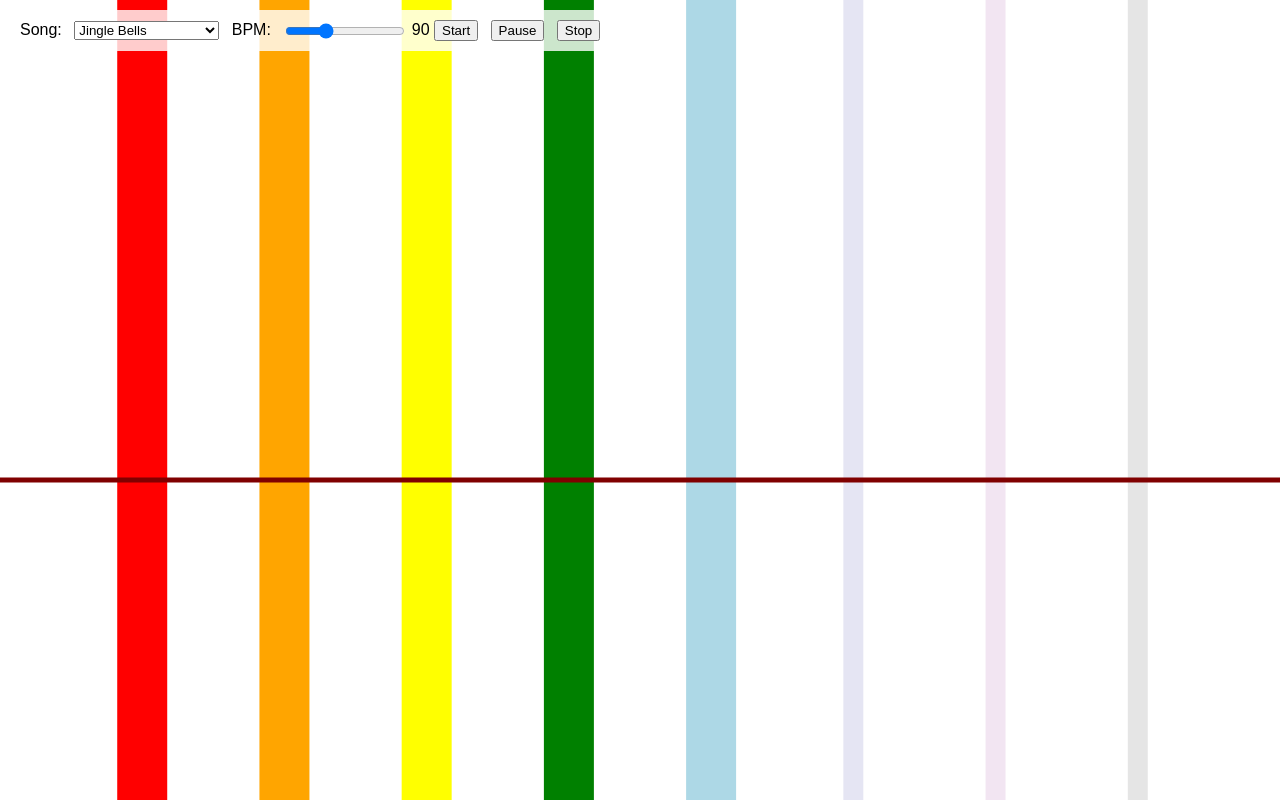
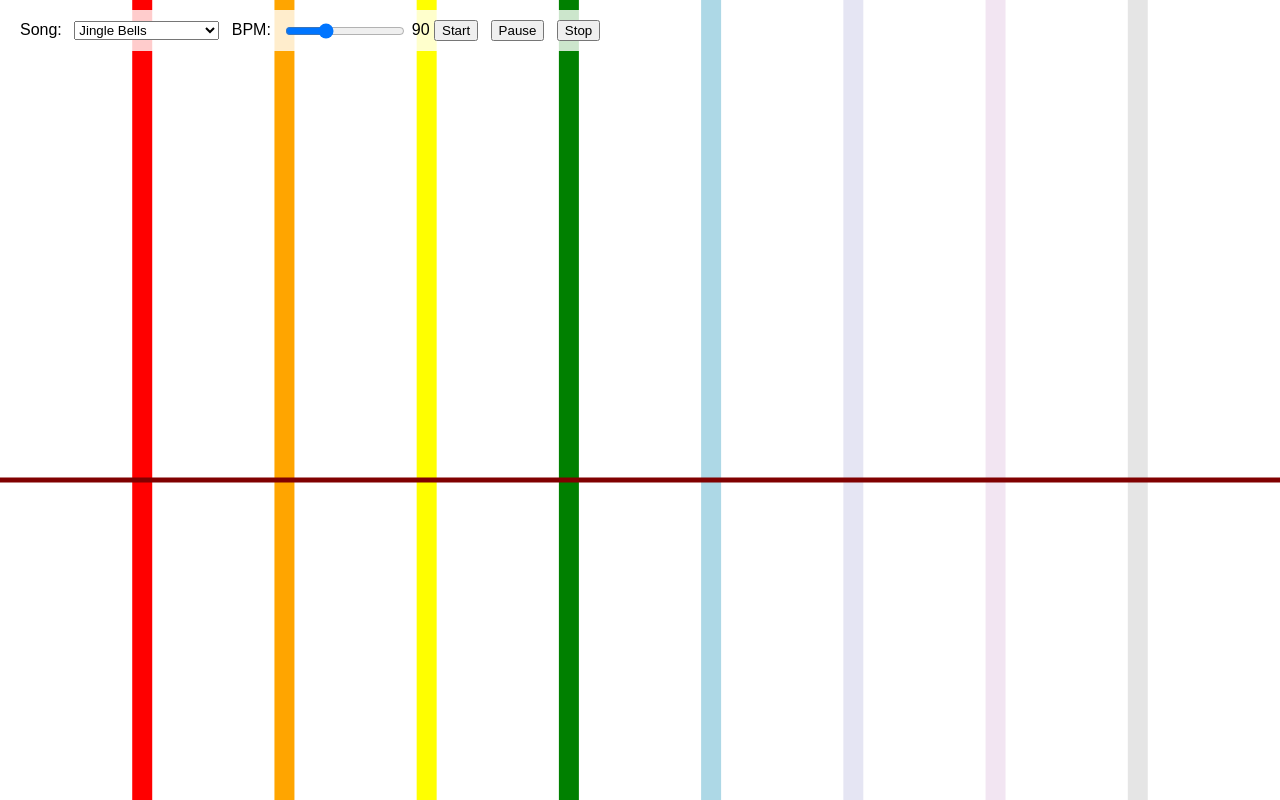
Before and after one commit to blurred83/handbells, a plain HTML site: page index.html in a window 1280 px wide. Drawn offline with Linux system fonts and the light colour scheme.

Commit message:
Update index.html

```diff
--- a/index.html
+++ b/index.html
@@ -478,7 +478,7 @@ for (let bell = 1; bell <= NUM_BELLS; bell++) {
   if (usedBells.has(bell)) {
     // 5px line, full opacity
     ctx.strokeStyle = color;
-    ctx.lineWidth = 50;
+    ctx.lineWidth = 20;
     ctx.globalAlpha = 1.0;
   } else {
     // 2px line, 50% opacity
```
